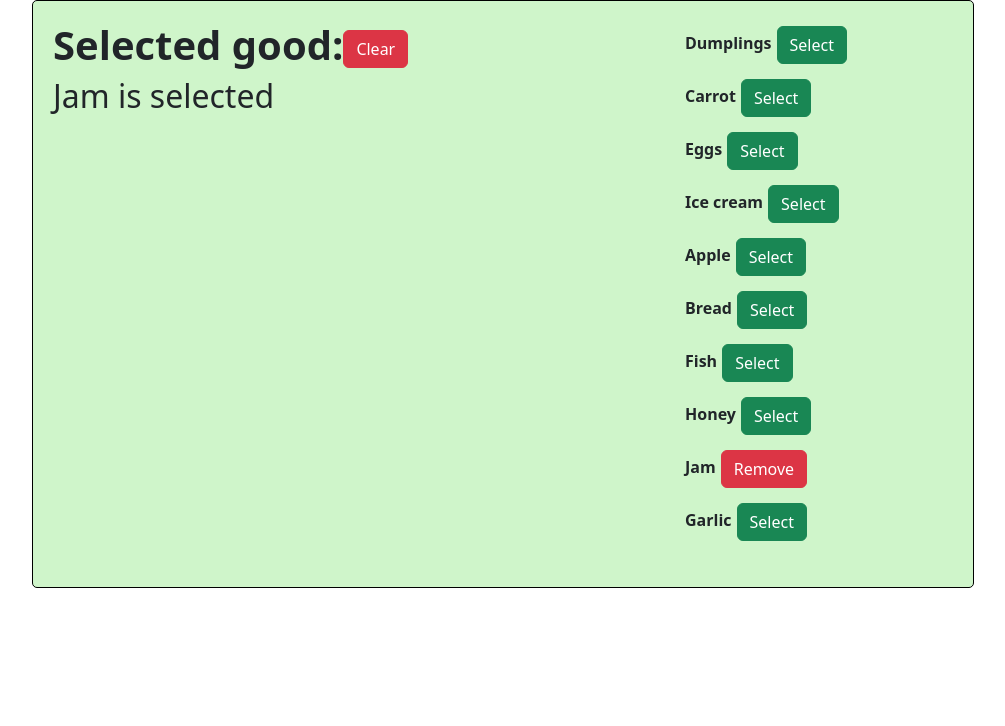
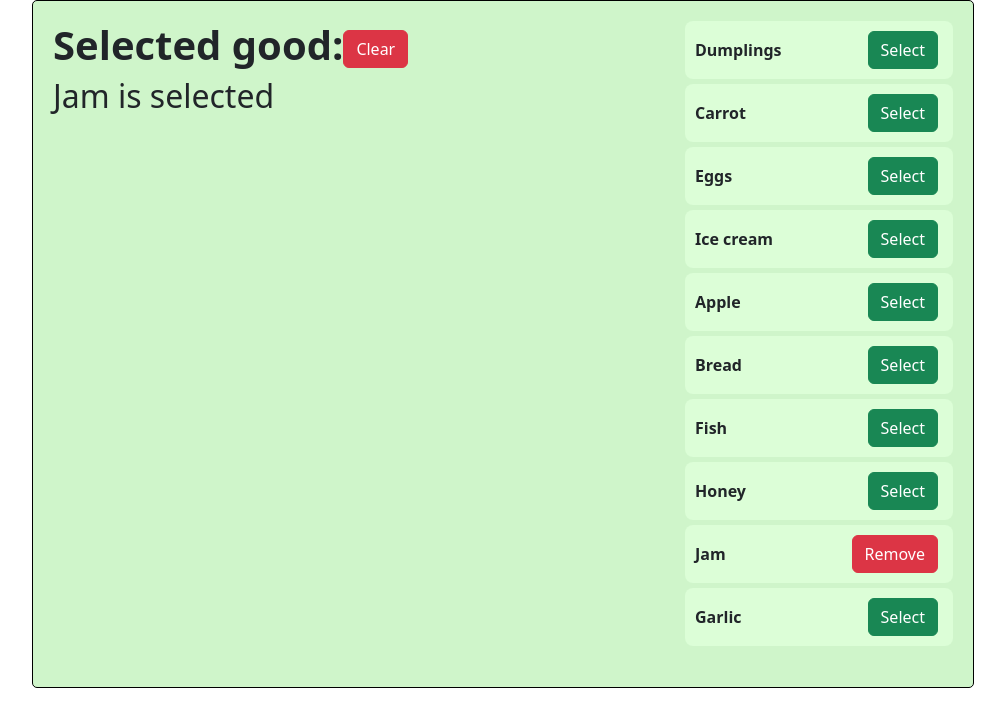
Before and after one commit to mate-academy/react_goods-selector, a React (Create React App) app: page / in a window 1280 px wide. Shown: the top 726 px of the page, without its empty margins (137-1142 px from the left). Built offline with nearby package versions, Linux system fonts and the light colour scheme.

Commit message:
styles were added

```diff
--- a/src/App.scss
+++ b/src/App.scss
@@ -36,6 +36,13 @@
     list-style: none;
 
     font-weight: 600;
+
+    display: flex;
+    align-items: center;
+    justify-content: space-between;
+    background: #dcfed7;
+    padding: 5px 10px;
+    border-radius: 8px;
   }
 
   &__button {
```
